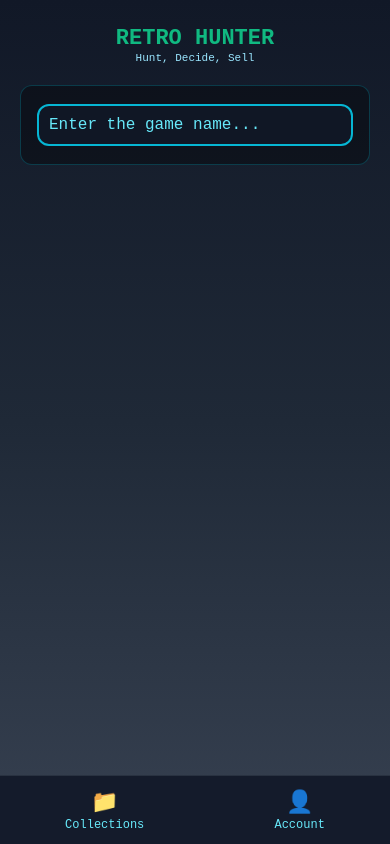
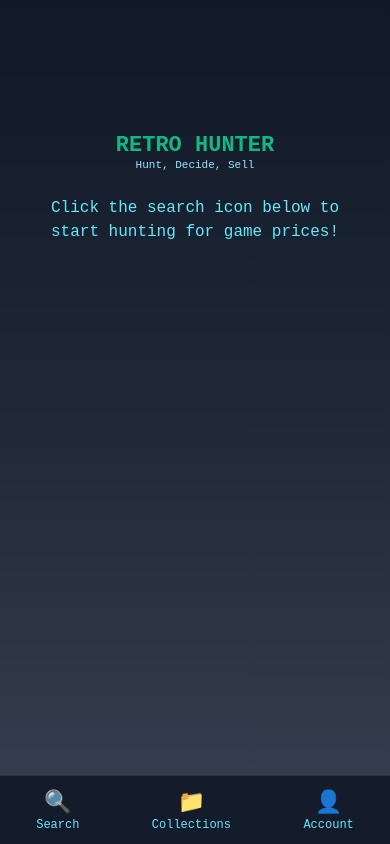
Before and after one commit to rojasmart/retro-hunter-android, a React Native app: screen / in a window 390 px wide. Built offline with nearby package versions, Linux system fonts and the light colour scheme; no server answers.

Commit message:
--add: implement search page and navigation, enhancing user experience

```diff
--- a/App.tsx
+++ b/App.tsx
@@ -91,7 +91,7 @@ function AppContent() {
   const [resultados, setResultados] = useState<GameResult[]>([]);
   const [searchNameState, setSearchNameState] = useState<string>("");
   const [loading, setLoading] = useState(false);
-  const [page, setPage] = useState<"home" | "account" | "collections">("home");
+  const [page, setPage] = useState<"home" | "account" | "collections" | "search">("home");
   const [showSearchExtras, setShowSearchExtras] = useState<boolean>(false);
   const { user } = useAuth();
 
@@ -194,6 +194,8 @@ function AppContent() {
       console.log("[SEARCH] results count:", data.resultados?.length || 0);
 
       setResultados(data.resultados || []);
+      // Navigate to home to show results
+      setPage("home");
     } catch (error) {
       console.error("Search failed:", error);
       Alert.alert("Error", "Failed to search. Check your internet connection.");
@@ -430,70 +432,16 @@ function AppContent() {
           <View style={styles.mainContent}>
             {page === "home" && (
               <>
-                {/* Centered branding */}
-                <View style={styles.homeHeaderCenter}>
-                  <Text style={styles.logo}>RETRO HUNTER</Text>
-                  <Text style={styles.tagline}>Hunt, Decide, Sell</Text>
-                </View>
+                {/* Home page - only shows results if they exist, no search component */}
+                {resultados.length === 0 && !loading && (
+                  <View style={styles.homeWelcome}>
+                    <Text style={styles.logo}>RETRO HUNTER</Text>
+                    <Text style={styles.tagline}>Hunt, Decide, Sell</Text>
+                    <Text style={styles.welcomeText}>Click the search icon below to start hunting for game prices!</Text>
+                  </View>
+                )}
 
-                {/* Centered search section - extras appear when input is focused */}
-                <View style={styles.searchWrapper}>
-                  <View style={styles.searchSectionCentered}>
-                    {/* Input stays visible; when focused we show CameraCapture and Hunt button */}
-                    <View style={styles.inputContainer}>
-                      <TextInput
-                        style={styles.input}
-                        value={nome}
-                        onChangeText={setNome}
-                        placeholder="Enter the game name..."
-                        placeholderTextColor="#67e8f9"
-                        onFocus={() => setShowSearchExtras(true)}
-                        onBlur={() => setShowSearchExtras(false)}
-                      />
-                      {nome.trim() && (
-                        <TouchableOpacity
-                          style={styles.clearButton}
-                          onPress={() => {
-                            setNome("");
-                            setResultados([]);
-                            setSearchNameState("");
-                          }}
-                        >
-                          <Text style={styles.clearButtonText}>✕</Text>
-                        </TouchableOpacity>
-                      )}
-                    </View>
-
-                    {showSearchExtras && (
-                      <>
-                        <CameraCapture onImageCaptured={handleImageCaptured} isProcessing={loading} />
-
-                        <TouchableOpacity
-                          style={[styles.searchButton, loading && styles.disabledButton]}
-                          onPress={() => searchEbayOnly()}
-                          disabled={loading || !nome.trim()}
-                        >
-                          <Text style={styles.searchButtonText}>{loading ? "🔍 SCANNING..." : "HUNT FOR PRICES"}</Text>
-                        </TouchableOpacity>
-
-                        {/* extras hide automatically on input blur */}
-                      </>
-                    )}
-
-                    {/* Show hunt button below input when game name exists but extras are collapsed */}
-                    {!showSearchExtras && nome.trim() && (
-                      <TouchableOpacity
-                        style={[styles.searchButton, loading && styles.disabledButton, { marginTop: 12 }]}
-                        onPress={() => searchEbayOnly()}
-                        disabled={loading}
-                      >
-                        <Text style={styles.searchButtonText}>{loading ? "🔍 SCANNING..." : "HUNT FOR PRICES"}</Text>
-                      </TouchableOpacity>
-                    )}
-                  </View>
-                </View>
-
-                {/* Results section matching your webapp's right panel */}
+                {/* Results section - only filters and stats, no search component */}
                 <ScrollView style={styles.resultsContainer} showsVerticalScrollIndicator={false}>
                   {resultados.length > 0 && (
                     <View style={styles.resultsSection}>
@@ -589,11 +537,11 @@ function AppContent() {
                     </View>
                   )}
 
-                  {!loading && resultados.length === 0 && nome.trim() && (
+                  {!loading && resultados.length === 0 && searchNameState && (
                     <View style={styles.noResults}>
                       <Text style={styles.noResultsTitle}>😕 NO DATA FOUND</Text>
                       <Text style={styles.noResultsText}>
-                        &gt; No results for "<Text style={styles.noResultsHighlight}>{nome}</Text>"
+                        &gt; No results for "<Text style={styles.noResultsHighlight}>{searchNameState}</Text>"
                       </Text>
                       <Text style={styles.noResultsSubtext}>Try different search terms or filters</Text>
                     </View>
@@ -602,12 +550,61 @@ function AppContent() {
               </>
             )}
 
+            {page === "search" && (
+              <View style={styles.searchPageContainer}>
+                {/* Centered branding */}
+                <View style={styles.homeHeaderCenter}>
+                  <Text style={styles.logo}>RETRO HUNTER</Text>
+                  <Text style={styles.tagline}>Hunt, Decide, Sell</Text>
+                </View>
+
+                {/* Search section */}
+                <View style={styles.searchWrapper}>
+                  <View style={styles.searchSectionCentered}>
+                    <View style={styles.inputContainer}>
+                      <TextInput
+                        style={styles.input}
+                        value={nome}
+                        onChangeText={setNome}
+                        placeholder="Enter the game name..."
+                        placeholderTextColor="#67e8f9"
+                      />
+                      {nome.trim() && (
+                        <TouchableOpacity
+                          style={styles.clearButton}
+                          onPress={() => {
+                            setNome("");
+                          }}
+                        >
+                          <Text style={styles.clearButtonText}>✕</Text>
+                        </TouchableOpacity>
+                      )}
+                    </View>
+
+                    <CameraCapture onImageCaptured={handleImageCaptured} isProcessing={loading} />
+
+                    <TouchableOpacity
+                      style={[styles.searchButton, loading && styles.disabledButton]}
+                      onPress={() => searchEbayOnly()}
+                      disabled={loading || !nome.trim()}
+                    >
+                      <Text style={styles.searchButtonText}>{loading ? "🔍 SCANNING..." : "HUNT FOR PRICES"}</Text>
+                    </TouchableOpacity>
+                  </View>
+                </View>
+              </View>
+            )}
+
             {page === "collections" && <MyCollectionsPage onBack={() => setPage("home")} />}
             {page === "account" && <MyAccount onBack={() => setPage("home")} />}
           </View>
 
           {/* Bottom menu with centered icons for Collections and Account */}
           <View style={styles.bottomMenu}>
+            <TouchableOpacity style={styles.bottomButton} onPress={() => setPage("search")}>
+              <Text style={styles.bottomIcon}>🔍</Text>
+              <Text style={styles.bottomLabel}>Search</Text>
+            </TouchableOpacity>
             <TouchableOpacity style={styles.bottomButton} onPress={() => setPage("collections")}>
               <Text style={styles.bottomIcon}>📁</Text>
               <Text style={styles.bottomLabel}>Collections</Text>
@@ -1084,4 +1081,23 @@ const styles = StyleSheet.create({
   },
   modalTitle: { color: "#67e8f9", fontSize: 16, fontWeight: "bold", marginBottom: 8 },
   modalButton: { padding: 10 },
+  // Home welcome screen styles
+  homeWelcome: {
+    flex: 1,
+    justifyContent: "center",
+    alignItems: "center",
+    paddingHorizontal: 32,
+  },
+  welcomeText: {
+    color: "#67e8f9",
+    fontSize: 16,
+    textAlign: "center",
+    marginTop: 24,
+    fontFamily: "monospace",
+    lineHeight: 24,
+  },
+  // Search page container
+  searchPageContainer: {
+    flex: 1,
+  },
 });
```
